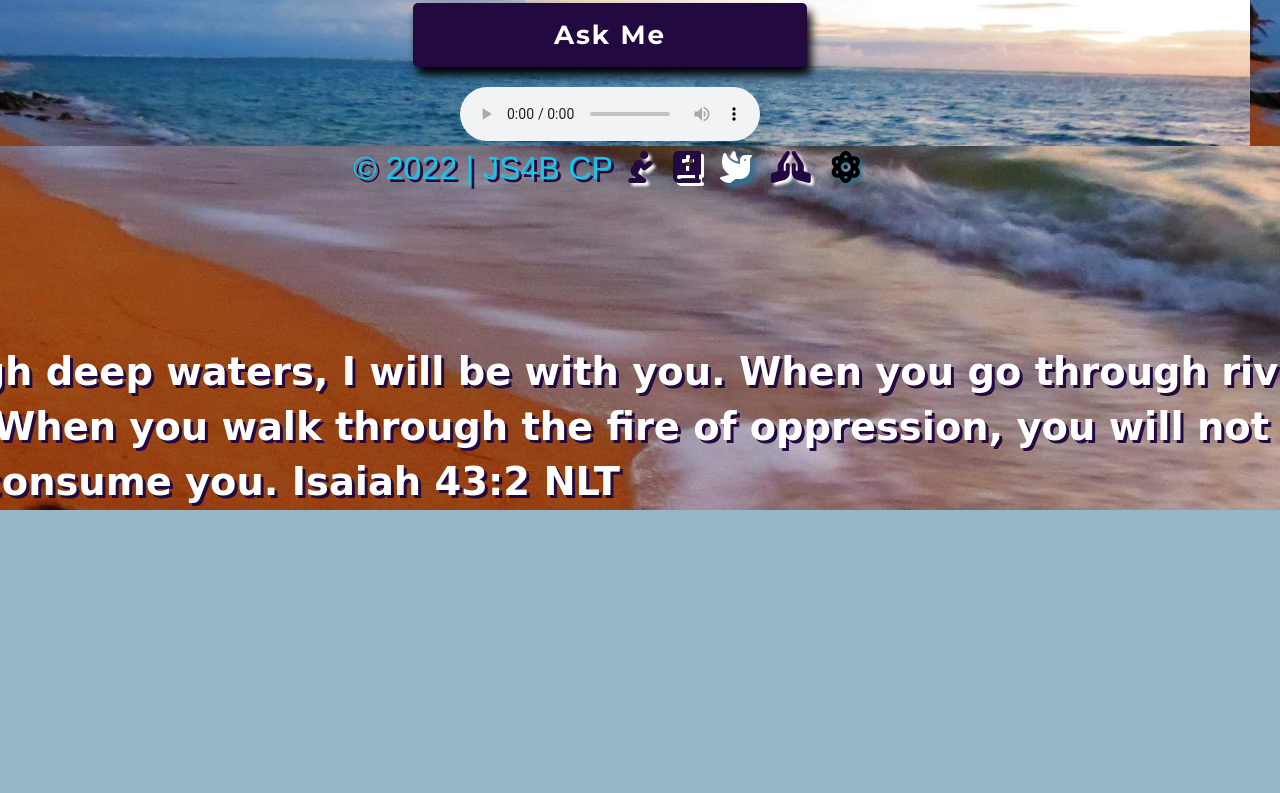
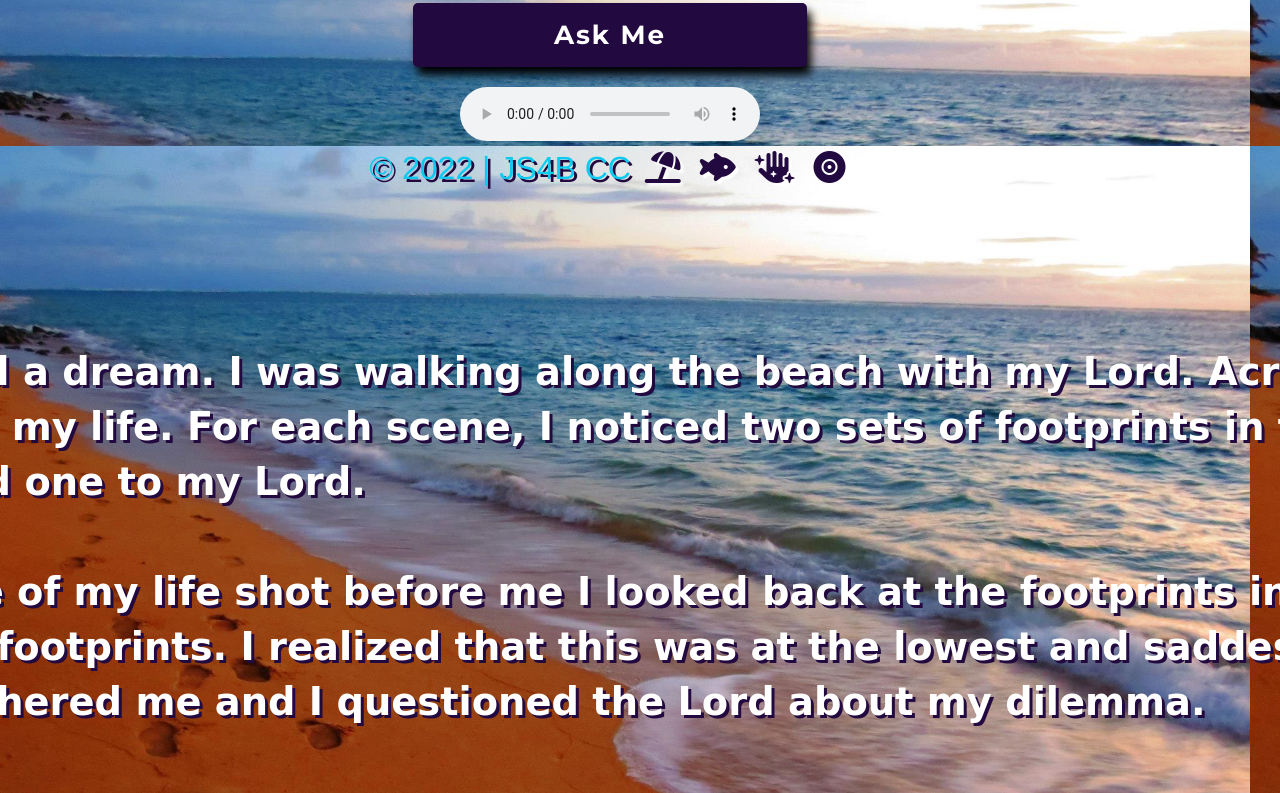
Before and after one commit to ChrissyClear/Javascript-Magic8Ball-Final, a plain HTML site: page magic8ball.html in a window 1280 px wide. Shown: the part 1168-1961 px from the top of the page. Before the commit the page ends 1832 px from the top, so only its background shows below. Drawn offline with nearby package versions, Linux system fonts and the light colour scheme.

Commit message:
added new icons

```diff
--- a/css/magic8ball.css
+++ b/css/magic8ball.css
@@ -149,27 +149,24 @@ body {
     margin: 5px;
   }
 
-  .fa-person-praying {
+  /* <i class="fa-solid fa-umbrella-beach"></i> */
+
+  .fa-umbrella-beach {
     color: rgb(34, 9, 63);
     text-shadow: 3px 3px 3px rgb(255, 255, 255);
   }
 
-  .fa-book-bible {
+  .fa-fish-fins {
     color: rgb(34, 9, 63);
     text-shadow: 3px 3px rgb(255, 255, 255);
   }
 
-  .fa-dove {
-    color: rgb(255, 255, 255);
-    text-shadow: 5px 5px 5px rgb(49, 112, 143);
+  .fa-hand-sparkles {
+    color: rgb(34, 9, 63);
+    text-shadow: 3px 3px rgb(255, 255, 255);
   }
 
-  .fa-hands-praying {
+  .fa-record-vinyl {
     color: rgb(34, 9, 63);
     text-shadow: 3px 3px 3px rgb(255, 255, 255);
   }
-
-  .fa-atom {
-    color: rgb(0, 0, 0);
-    text-shadow: 3px 3px 3px rgb(49, 112, 143);
-  }
--- a/magic8ball.html
+++ b/magic8ball.html
@@ -51,8 +51,8 @@
                 <div class="Circle">
 
                 </div>
-                <a href="https://www.kingjamesbibleonline.org/Matthew-Chapter-19/" target="_blank">
-                    <h3> WITH GOD ALL THINGS ARE POSSIBLE-Matthew 19:26</h3>
+                <a href="https://youtu.be/d-diB65scQU" target="_blank">
+                    <h3>DON'T WORRY, BE HAPPY</h3>
                 </a>
             </div>
 
@@ -133,22 +133,20 @@
 
         </div>
         <div class="parallax">
-            <footer class="text-info fs-2">&copy; 2022 | JS4B CP
+            <footer class="text-info fs-2">&copy; 2022 | JS4B CC
                 <a href="https://www.worldvision.org/christian-faith-news-stories/keys-powerful-prayer-life-2022"
-                    target="_blank"><i class="fa-solid fa-person-praying"></i></a>
-                <a href="https://www.kingjamesbibleonline.org/" target="_blank"><i
-                        class="fa-solid fa-book-bible"></i></a>
+                    target="_blank"><i class="fa-solid fa-umbrella-beach"></i></a>
+                <a href="https://www.kingjamesbibleonline.org/" target="_blank"><i class="fa-solid fa-fish-fins"></i></a>
                 <a href="https://www.youtube.com/watch?v=B6fA35Ved-Y&list=PLfeLRAbgkxUiHSRsq1E7wgj-DTbsWS9hW"
-                    target="_blank"><i class="fa-solid fa-dove"></i></a>
-                <a href="https://kindredgrace.com/how-to-pray-for-other-people/" target="_blank"><i
-                        class="fa-solid fa-hands-praying"></i></a>
-                <a href="index.html"><i class="fa-solid fa-atom"></i></a>
-                <a href="https://www.kingjamesbibleonline.org/Isaiah-Chapter-43/" target="_blank">
-                    <p>When you go through deep waters, I will be with you. When you go through rivers of difficulty,
-                        you
-                        will not drown. When you walk through the fire of oppression, you will not be burned up; the
-                        flames
-                        will not consume you. Isaiah 43:2 NLT</p>
+                    target="_blank"><i class="fa-solid fa-hand-sparkles"></i></a>
+                <a href="https://kindredgrace.com/how-to-pray-for-other-people/" target="_blank"><i class="fa-solid fa-record-vinyl"></i></a>
+                    <p>One night I dreamed a dream. I was walking along the beach with my Lord. Across the dark sky      flashed scenes from my life. For each scene, I noticed two sets of footprints in the sand, one belonging to me and one to my Lord. <br><br>
+
+                        When the last scene of my life shot before me I looked back at the footprints in the sand. There was only one set of footprints. I realized that this was at the lowest and saddest times of my life. This always bothered me and I questioned the Lord about my dilemma. <br><br>
+
+                        "Lord, You told me when I decided to follow You, You would walk and talk with me all the way. But I'm aware that during the most troublesome times of my life there is only one set of footprints. I just don't understand why, when I need You most, You leave me." <br><br>
+
+                        He whispered, "My precious child, I love you and will never leave you, never, ever, during your trials and testings. When you saw only one set of footprints, it was then that I carried you."</p> <br><br>
                 </a>
             </footer>
         </div>
```
